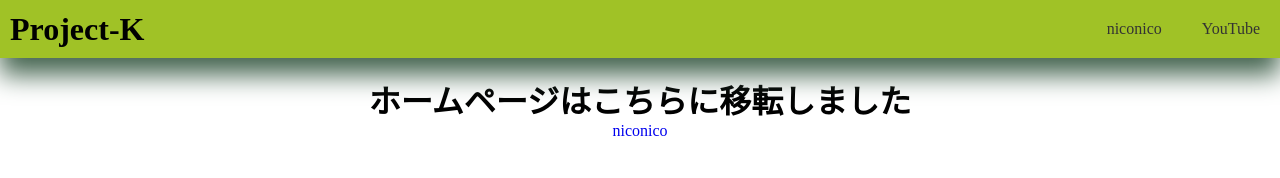
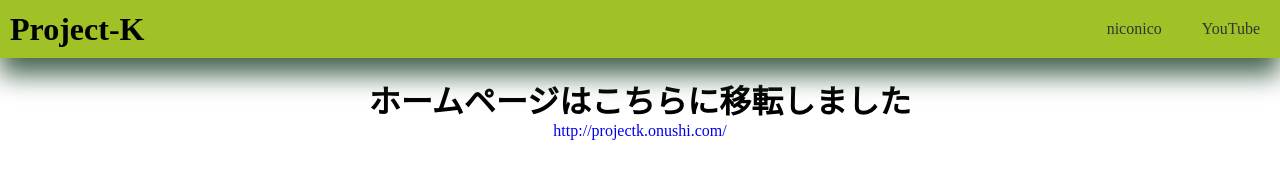
Before and after one commit to gbachi/gbachi.github.io, a plain HTML site: page squat/index.html in a window 1280 px wide. Drawn offline with Linux system fonts and the light colour scheme.

Commit message:
Update index.html

```diff
--- a/squat/index.html
+++ b/squat/index.html
@@ -18,4 +18,4 @@
         <main>
             <br>
             <h1>ホームページはこちらに移転しました</h1>
-            <a class="newpage" href="http://projectk.onushi.com/">niconico</a>
+            <a class="newpage" href="http://projectk.onushi.com/">http://projectk.onushi.com/</a>
```
